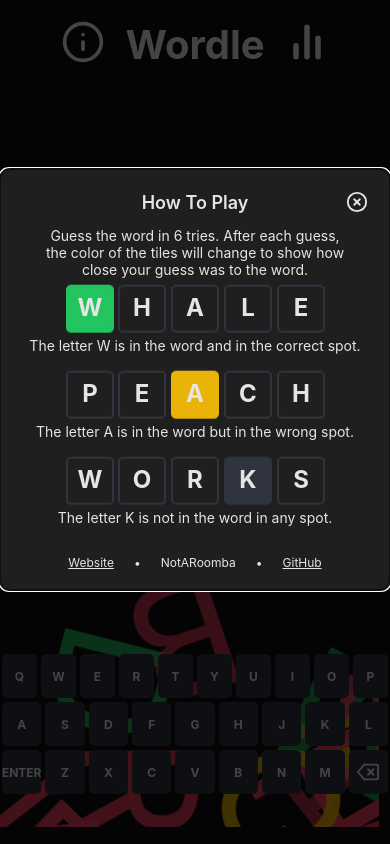
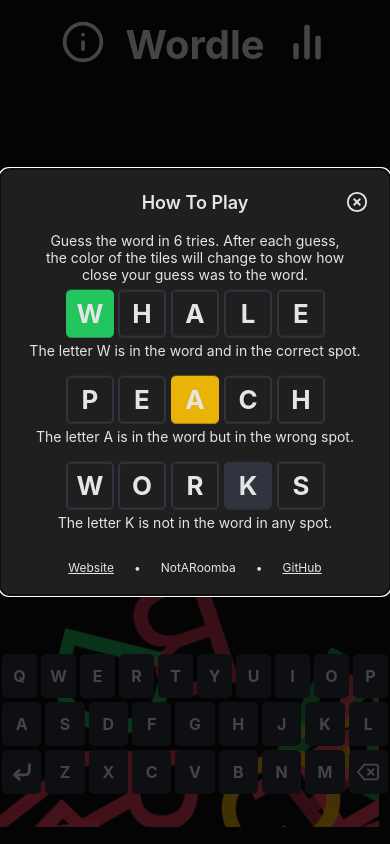
Before and after one commit to NotARoomba/Wordle, a React (Vite) app: page / in a window 390 px wide. Built offline with nearby package versions, Linux system fonts and the light colour scheme; a web font is replaced by a local one.

Commit message:
more responsive

```diff
--- a/src/css/App.css
+++ b/src/css/App.css
@@ -57,7 +57,7 @@
 }
 
 .tile {
-  font-size: 24px;
+  font-size: calc(24px + min(0.5vh, 0.5vw));
   font-weight: bold;
   padding: min(1.5vh, 1.5vw);
   margin: 2.5px;
@@ -228,7 +228,7 @@
   min-width: 0;
   max-width: 40px;
   font-weight: bold;
-  font-size: 0.750rem;
+  font-size: 1rem;
   padding: 0.750rem;
   height: 20px;
   background-color: var(--key-bg);
@@ -493,6 +493,8 @@
 }
 .statistics-content,.info-content {
   position: relative;
+  display: flex;
+  flex-direction: column;
   left: 50%;
   top: 2%;
   bottom: 2%;
@@ -679,7 +681,7 @@
   font-weight: 600;
   font-size: 1.125em;
   margin:0;
-  margin-top: 10px;
+  margin-top: 20px;
 }
 .tutorial-section {
   display: flex;
--- a/src/jsx/components/keyboard/Key.jsx
+++ b/src/jsx/components/keyboard/Key.jsx
@@ -3,6 +3,6 @@
 
 export default function Key({onChar, value, type, reveal}) {
     return (<div className="key" onClick={() => (onChar(value))} id={reveal?(reveal?"key-reveal-"+(type==undefined?0:type):""):"key-"+(type==undefined?0:type)} style={{animationDelay: (REVEAL_DELAY * WORD_SIZE) + 's' }}>
-        {value=="DELETE"?<img src="/assets/delete.svg"/>:<p className={(reveal&&value!="ENTER"&&type!=undefined?"reveal":"")} style={{animationDelay: (REVEAL_DELAY * WORD_SIZE) + 's' }}>{value}</p>}
+        {value=="DELETE"?<img src="/assets/delete.svg"/>:value=="ENTER"?<img src="/assets/corner-down-left.svg"/>:<p className={(reveal&&value!="ENTER"&&type!=undefined?"reveal":"")} style={{animationDelay: (REVEAL_DELAY * WORD_SIZE) + 's' }}>{value}</p>}
     </div>)
 }
```
Also changed, not shown: public/assets/corner-down-left.svg (added), src/assets/corner-down-left.svg (added), 6 other files (tests, documents, lock files or other folders).
